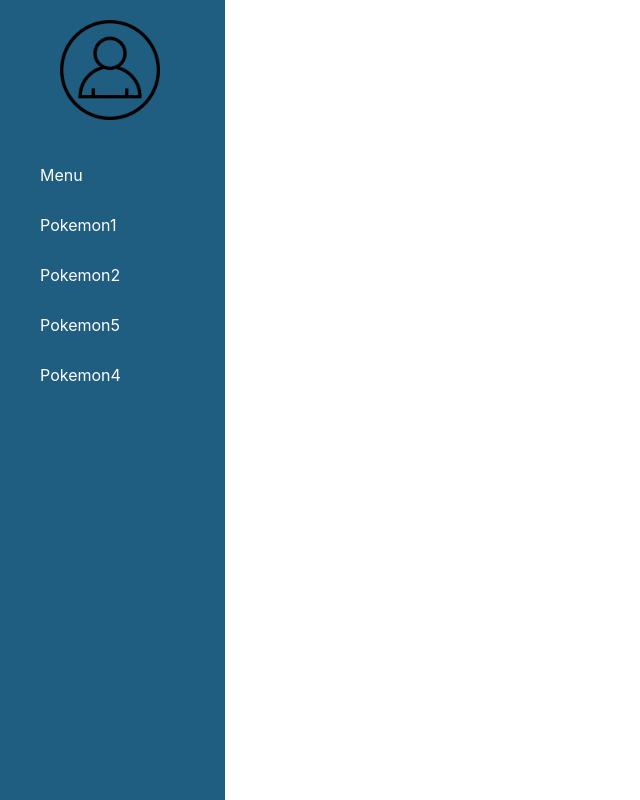
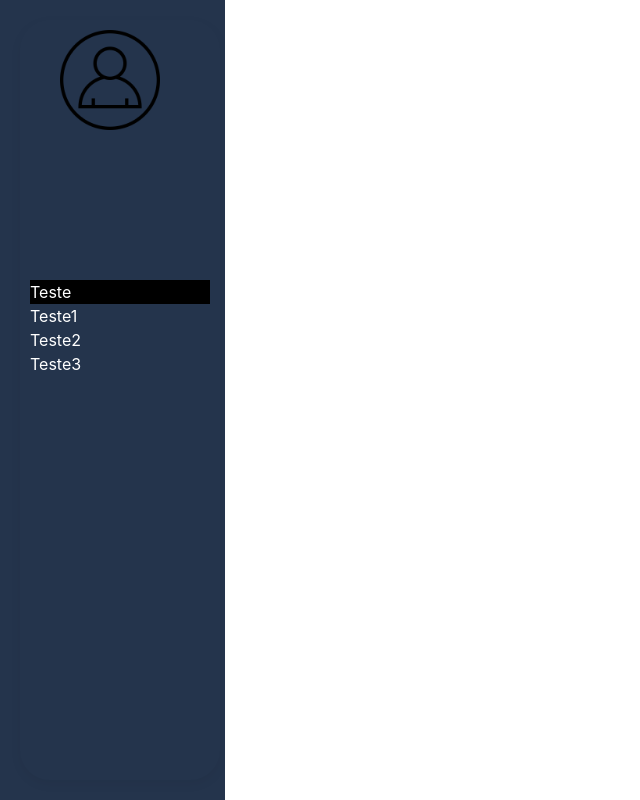
Before and after one commit to Buletiss/Pokedex, a React (Create React App) app in the folder web/: page / in a window 1280 px wide. Shown: the whole page, without its empty margins (0-640 px from the left). Built offline with nearby package versions, Linux system fonts and the light colour scheme.

Commit message:
up: sidebar

```diff
--- a/web/src/components/sidebar/index.jsx
+++ b/web/src/components/sidebar/index.jsx
@@ -1,31 +1,31 @@
-import { Box, Img, Link, List, ListItem } from '@chakra-ui/react';
+import { Flex, Img, Link } from '@chakra-ui/react';
 import perfilCirculo from '../../assets/perfilCirculo.png';
 import React from 'react';
-import { Link as ReachLink } from '@reach/router';
 
 export function Sidebar() {
   return (
-    <Box color="white" w="225px" h="100vh" bg="#1F5E81" p="20px" position="fixed">
-      <List>
-        <Img src={perfilCirculo} w="100px" margin="0px 25px 30px 40px" />
-        <ListItem padding="13px 20px">
-          <Link as={ReachLink} to="/cadastro">
-            Menu
+    <Flex color="white" w="225px" h="100vh" bg="#24344C">
+      <Flex
+        pos="sticky"
+        left="5"
+        h="95vh"
+        marginTop="2.5vh"
+        boxShadow="0 4px 12px 0 rgba(0, 0, 0, 0.05)"
+        borderRadius="30px"
+        w="200px"
+        flexDir="column"
+        justifyContent="space-between"
+      >
+        <Flex p="5%" flexDir="column" w="100%" alignItems="small" as="nav">
+          <Img src={perfilCirculo} boxSize="100px" ml="30px" mb="150px" />
+          <Link href="https://www.youtube.com/watch?v=BIyOsW4Fpzo" bg="black">
+            Teste
           </Link>
-        </ListItem>
-        <ListItem padding="13px 20px">
-          <Link>Pokemon1</Link>
-        </ListItem>
-        <ListItem padding="13px 20px">
-          <Link>Pokemon2</Link>
-        </ListItem>
-        <ListItem padding="13px 20px">
-          <Link>Pokemon5</Link>
-        </ListItem>
-        <ListItem padding="13px 20px">
-          <Link>Pokemon4</Link>
-        </ListItem>
-      </List>
-    </Box>
+          <Link href="https://www.youtube.com/watch?v=yzSFVOI8sIg&t=1448s">Teste1</Link>
+          <Link href="https://www.youtube.com/watch?v=bHGsP-keGFs">Teste2</Link>
+          <Link href="https://www.youtube.com/watch?v=jYdaQJzcAcw">Teste3</Link>
+        </Flex>
+      </Flex>
+    </Flex>
   );
 }
```
